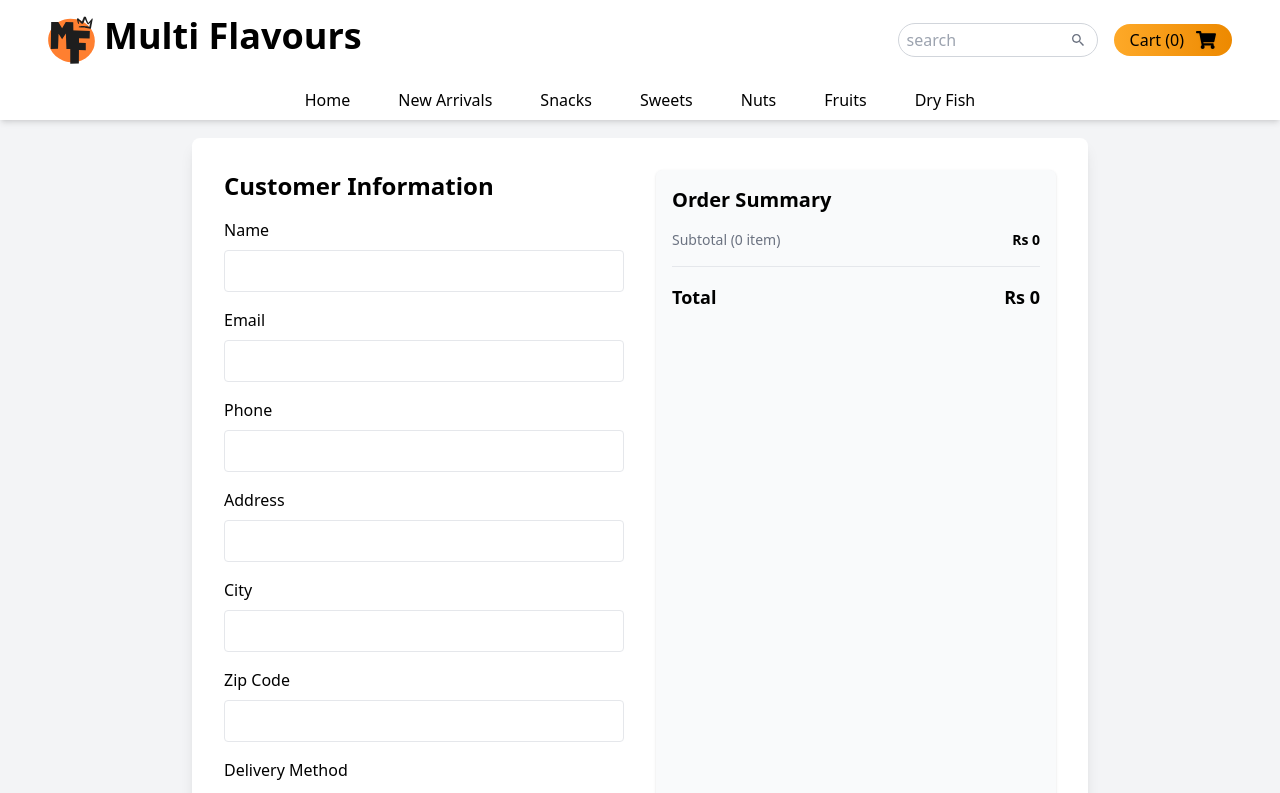
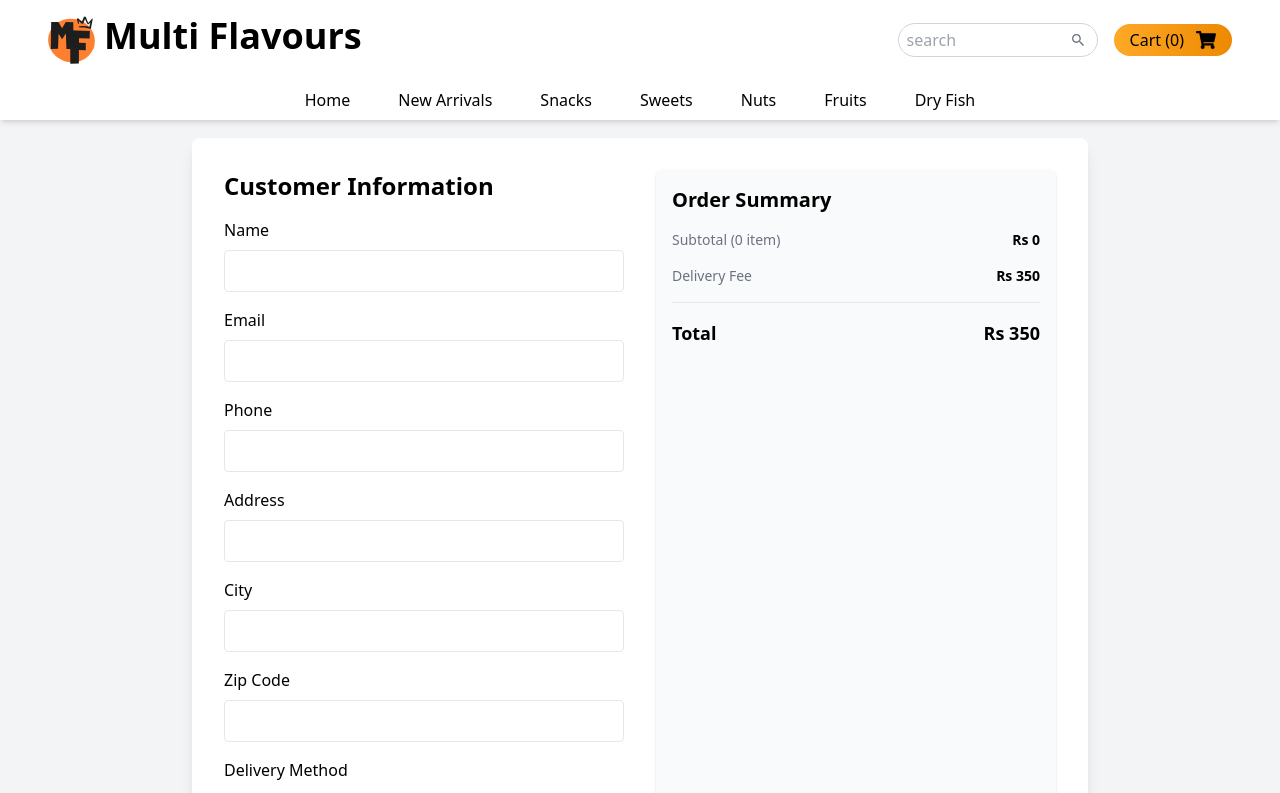
Before and after one commit to MenalinR/multiflavors, a React (Vite) app: page /Checkout in a window 1280 px wide. Shown: the top 793 px of the page. Built offline with nearby package versions, Linux system fonts and the light colour scheme.

Commit message:
added shipping fee and item type

```diff
--- a/src/components/Checkout/Checkout.jsx
+++ b/src/components/Checkout/Checkout.jsx
@@ -16,6 +16,10 @@ const Checkout = () => {
     deliveryMethod: 'ship'
   });
 
+  const deliveryFee = formData.deliveryMethod === 'ship' ? 350 : 0;
+  const totalWithDelivery = totalPrice + deliveryFee;
+
+
   const handleInputChange = (e) => {
     const { name, value } = e.target;
     setFormData((prevState) => ({
@@ -33,7 +37,7 @@ const Checkout = () => {
     }
 
     const orderDetails = cartItems.map(
-      (item) => `${item.name} (${item.quantity} x ${item.selectedValue}${item.unit})`
+      (item) => `${item.name} (${item.quantity} x ${item.selectedValue}${item.type === "weight" ? "g" :  "pcs" })`
     ).join(', ');
 
     const emailData = {
@@ -178,8 +182,8 @@ const Checkout = () => {
                 {/* <img src={item.imageUrl} alt={item.name} className="w-12 h-12 object-cover rounded mr-4" /> */}
                 <div>
                   <h3 className="font-semibold">{item.name}</h3>
-                  <p className="text-sm text-gray-500">{item.selectedValue} {item.unit}</p>
-                  <p className="text-sm text-gray-500">Rs {item.price}</p>
+                  <p className="text-sm text-gray-500">{item.selectedValue} {item.type === "pieces" ? "pcs" : "g"}</p>
+                  <p className="text-sm text-gray-500">{item.quantity} </p>
                 </div>
               </div>
             ))}
@@ -193,18 +197,18 @@ const Checkout = () => {
             </div>
           </div>
 
-          {/* Delivery Method */}
-          {formData.deliveryMethod === 'pickup' && (
+            {/* Delivery Fee */}
+            {formData.deliveryMethod === 'ship' && (
             <div className="mb-4 flex justify-between">
-              <span className="text-sm text-gray-500">Pickup in store</span>
-              <span className="text-sm font-semibold">FREE</span>
+              <span className="text-sm text-gray-500">Delivery Fee</span>
+              <span className="text-sm font-semibold">Rs 350</span>
             </div>
           )}
 
-          {/* Total */}
-          <div className="border-t pt-4 flex justify-between items-center">
+{/* Total */}
+<div className="border-t pt-4 flex justify-between items-center">
             <span className="text-lg font-semibold">Total</span>
-            <span className="text-lg font-bold">Rs {totalPrice}</span>
+            <span className="text-lg font-bold">Rs {totalWithDelivery}</span>
           </div>
         </div>
       </div>
```
